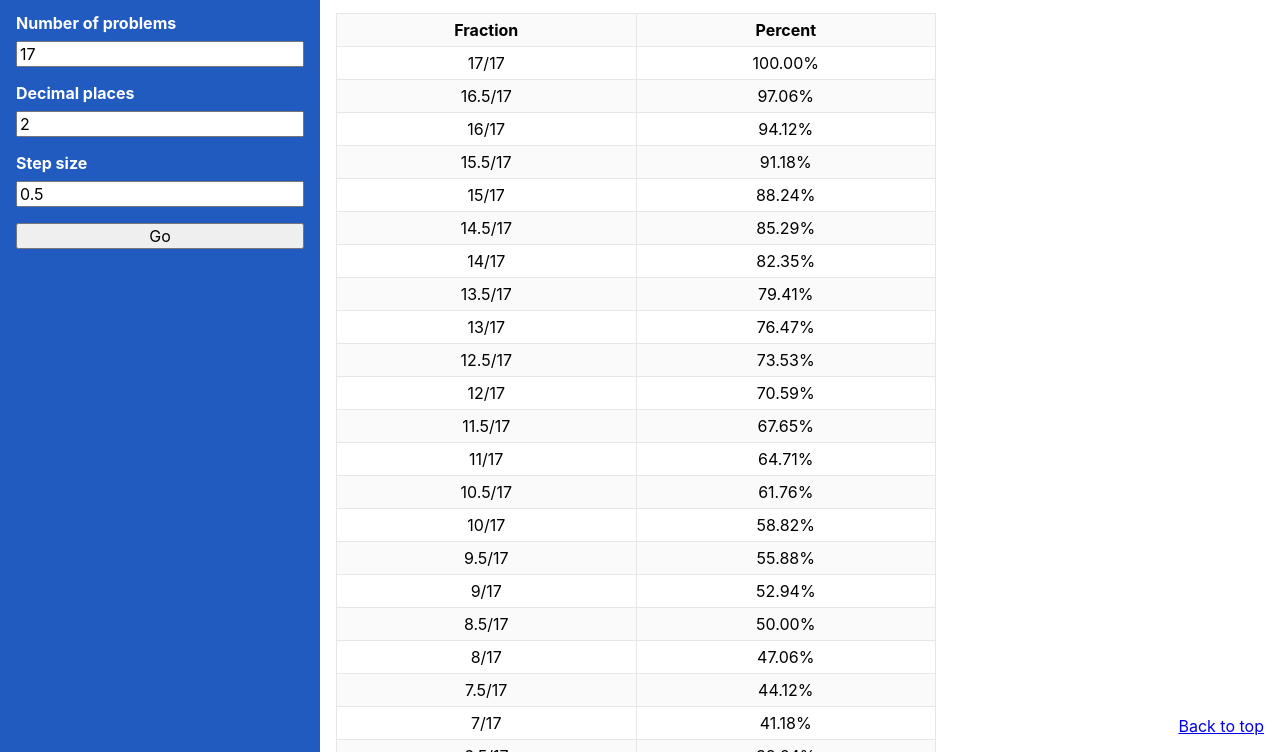
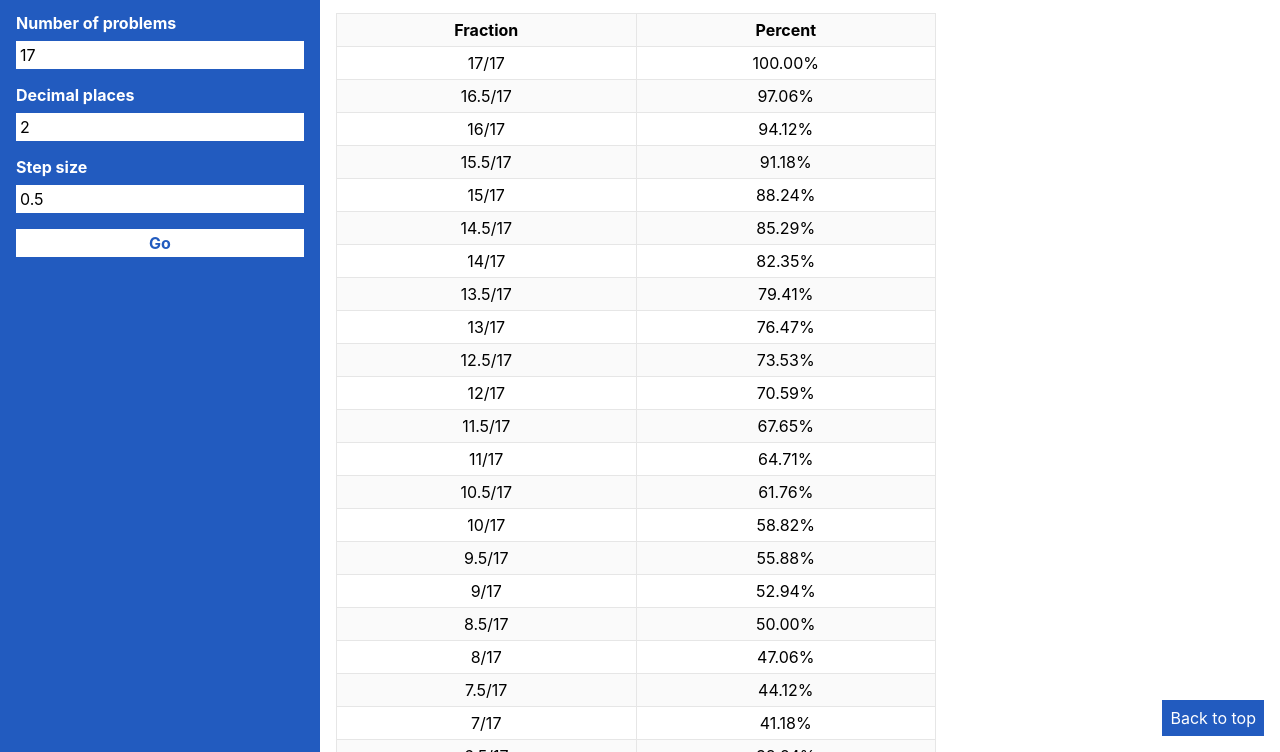
Before and after one commit to SeanMcP/easy-grader, a plain HTML site: page index.html in a window 1280 px wide. Shown: the part 48-800 px from the top of the page. Drawn offline with Linux system fonts and the light colour scheme.

Commit message:
style: polish

```diff
--- a/styles.css
+++ b/styles.css
@@ -20,6 +20,10 @@ textarea {
 :root {
   --primary: hsl(218deg 70% 44%);
   --primary-dark: hsl(220deg 74% 33%);
+}
+
+a {
+  color: var(--primary);
 }
 
 h1,
@@ -48,18 +52,48 @@ label {
   gap: 0.5rem;
 }
 
+button,
+input {
+  border: none;
+  padding: 0.25rem;
+}
+
+button {
+  background-color: white;
+  color: var(--primary);
+  font-weight: bold;
+}
+
+form button:active,
+form input:active,
+form button:hover,
+form input:hover {
+  outline: 2px solid white;
+  outline-offset: 2px;
+}
+
 nav {
   /*
         Adds some space so that the "back to top"
         button doesn't cover any content
     */
-  height: 2rem;
+  height: 3rem;
 }
 
 .back-to-top {
+  background-color: var(--primary);
   bottom: 1rem;
+  color: white;
   position: fixed;
+  padding: 0.5rem;
   right: 1rem;
+  text-decoration: none;
+}
+
+.back-to-top:focus,
+.back-to-top:hover {
+  outline: 2px solid var(--primary);
+  outline-offset: 2px;
 }
 
 table {
@@ -77,9 +111,8 @@ table tr:nth-child(even) {
 }
 
 tbody tr:hover {
-  --border-color: hsl(200, 90%, 60%);
   background-color: hsl(200, 90%, 94%);
-  outline: 1px solid var(--border-color);
+  font-weight: bold;
   transform: scale(1.025);
 }
 
```
